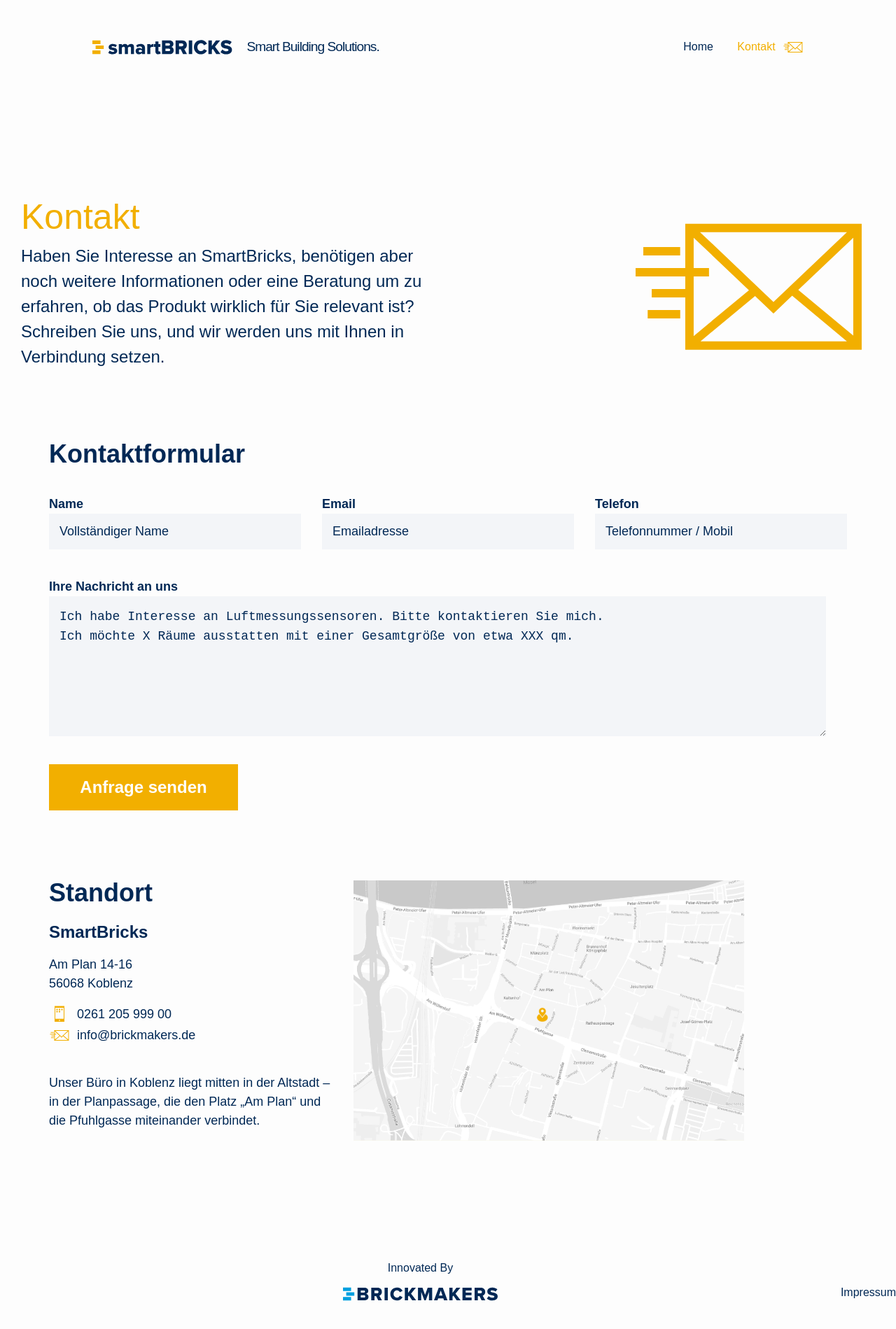
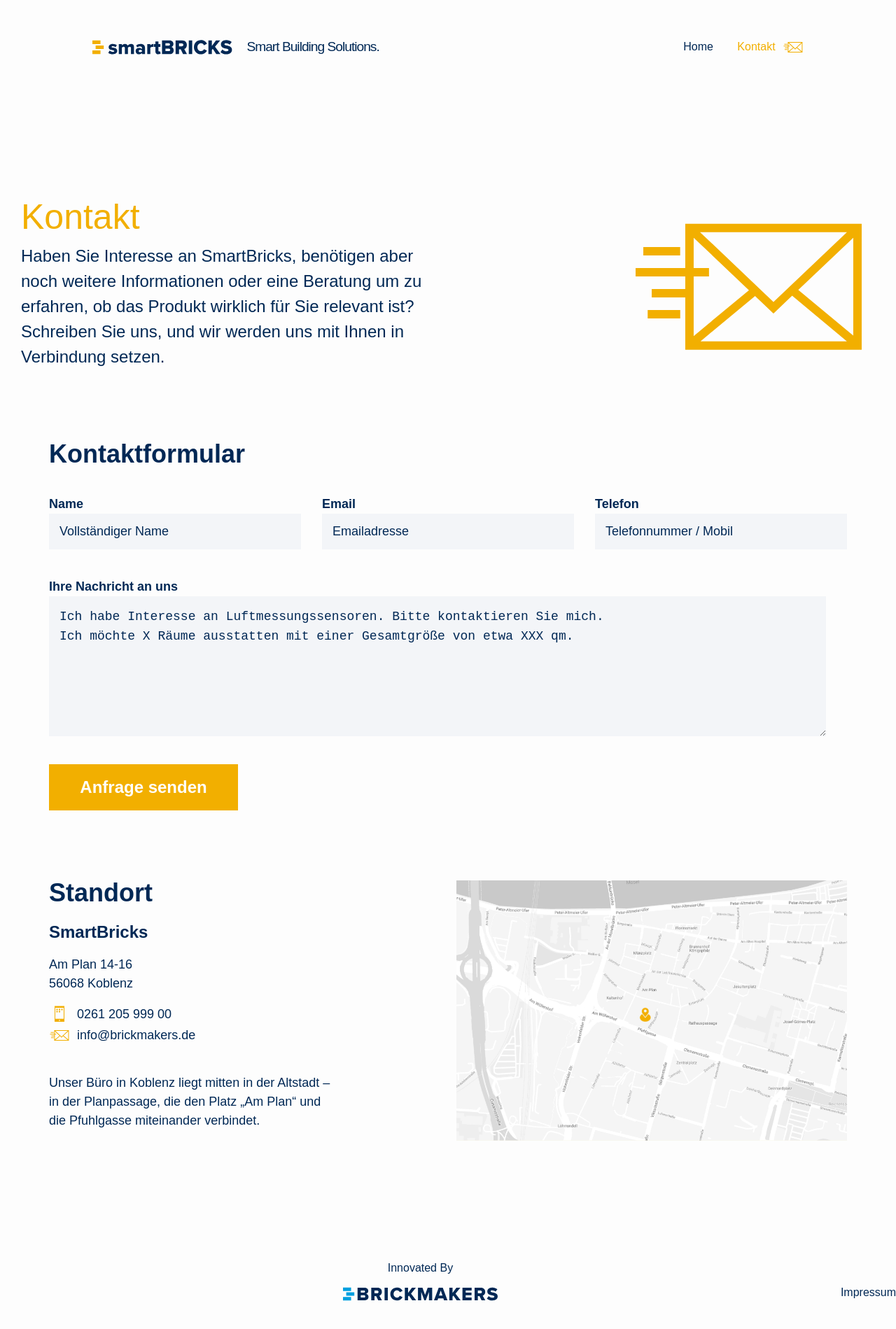
Before and after one commit to BrickmakersGmbH/smartbricks-website, a Jekyll site: the page built from pages/kontakt.html, in a window 1280 px wide. Shown: the whole page at 70% size. Built offline with Jekyll 4.4.1, drawn with Linux system fonts in a browser that asks for light colours; some web fonts are replaced.

Commit message:
[NO-ISSUE] Fix alignment of location section

```diff
--- a/_sass/contact/_location.scss
+++ b/_sass/contact/_location.scss
@@ -2,7 +2,7 @@
   display: flex;
   justify-content: center;
   width: 100%;
-  max-width: 1440px;
+
   .center-container {
     display: flex;
     max-width: 1140px;
@@ -22,6 +22,7 @@
         background-image: url(../../assets/images/brickmakers-hq@3x.jpg);
         background-size: contain;
         background-repeat: no-repeat;
+        background-position: right;
         width: 100%;
         height: 100%;
         max-height: 470px;
```
